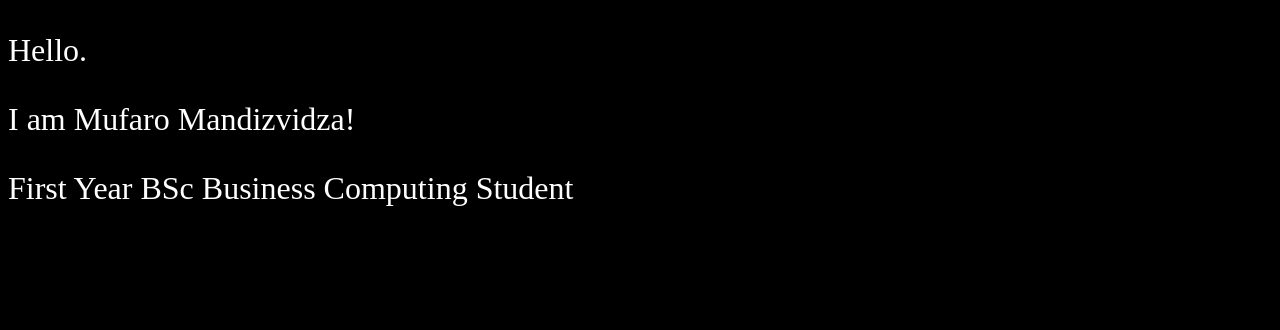
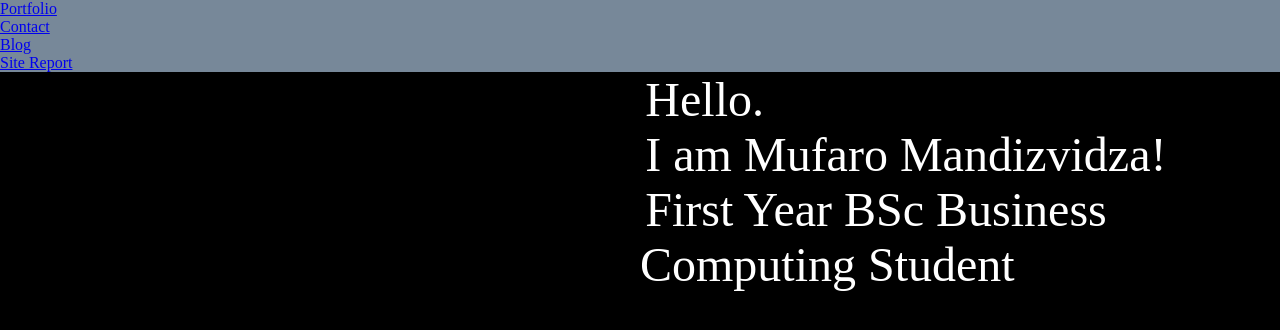
Before and after one commit to mufarom/Portfolio---Mufaro-Mandizvidza, a plain HTML site: page index.html in a window 1280 px wide. Drawn offline with Linux system fonts and the light colour scheme.

Commit message:
Added Navigation

```diff
--- a/index.css
+++ b/index.css
@@ -1,8 +1,37 @@
+*
+{
+    margin:0;
+    padding:0;
+}
+
 body{
     background-color: black;
+    display: grid;
+    grid-template-columns:50% 50%;
+    grid-template-rows: auto;
+    grid-template-areas: "nav nav"
+                         "aside main"
+                         "footer footer";
 }
 
-body>p{
+p{
     color: white;
-    font-size: xx-large;
+    font-size: 3em;
+    text-indent: 4pt;
 }
+
+nav{
+    background-color: lightslategrey;
+    grid-area: nav;
+}
+
+nav ul li{
+    list-style-type: none;
+    display:inline-block;
+    grid-template-columns: 25% 25% 25% 25%;
+    text-align: center;
+}
+
+nav>ul>li{
+    position: relative;
+}
--- a/index.html
+++ b/index.html
@@ -4,8 +4,36 @@
     <link rel="stylesheet" href="index.css">
  </head>
  <body>
-    <p>Hello.</p>
-    <p>I am Mufaro Mandizvidza!</p>
-    <p>First Year BSc Business Computing Student</p>
+       <nav>
+          <ul>
+             <li>
+                <a href="portfolio.html">Portfolio</a>
+             </li>
+          </ul>
+          <ul>
+             <li>
+                <a href="contact.html">Contact</a>
+             </li>
+          </ul>
+          <ul>
+             <li>
+                <a href="blog.html">Blog</a>
+             </li>
+          </ul>
+          <ul>
+             <li>
+                <a href="sitereport.html">Site Report</a>
+             </li>
+          </ul>
+       </nav>
+    <aside>
+
+    </aside>
+    <main>
+       <p>Hello.</p>
+       <p>I am Mufaro Mandizvidza!</p>
+       <p>First Year BSc Business Computing Student</p>
+    </main>
+    <footer>&copy;Mufarowashe Mandizvidza 2022</footer>
  </body>
 </html>
```
